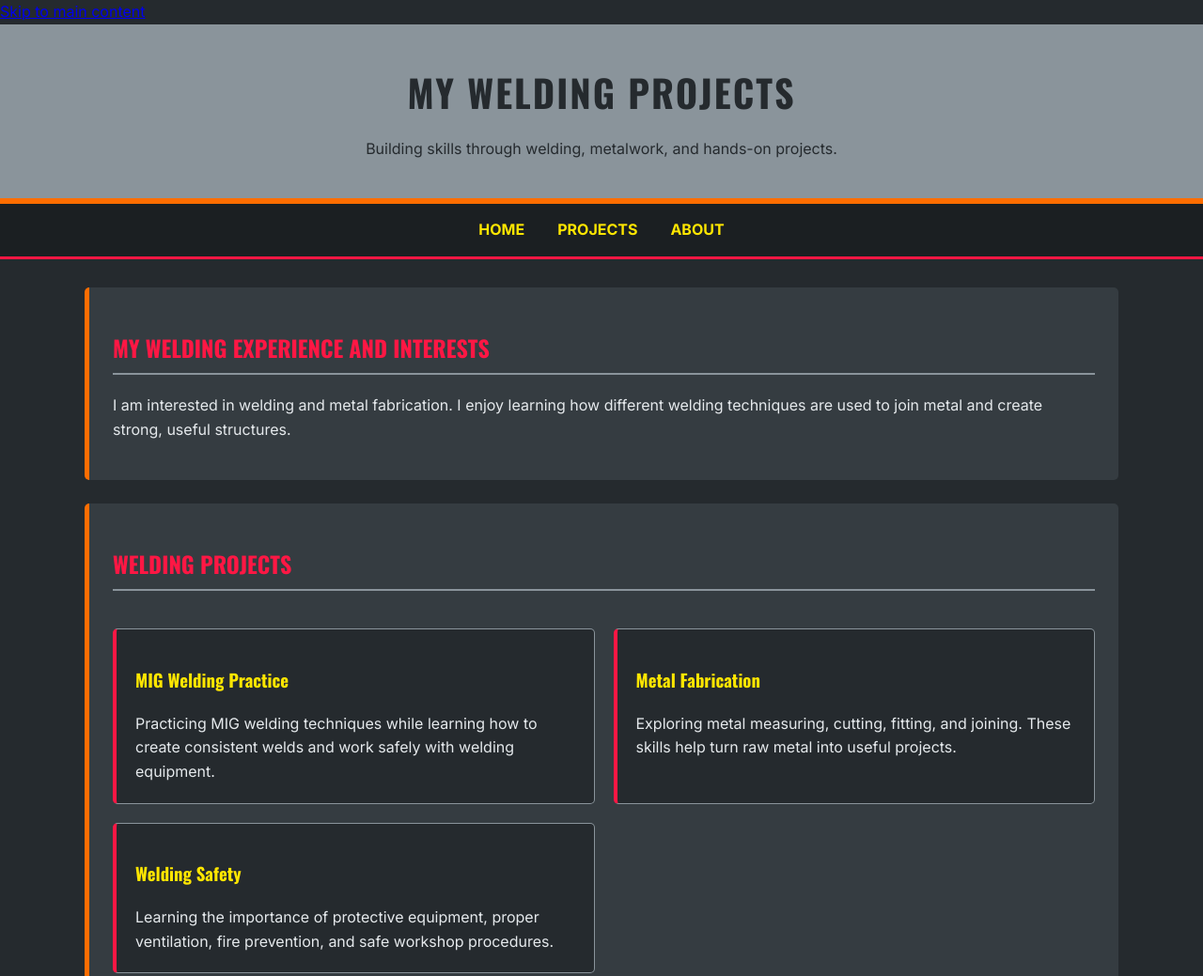
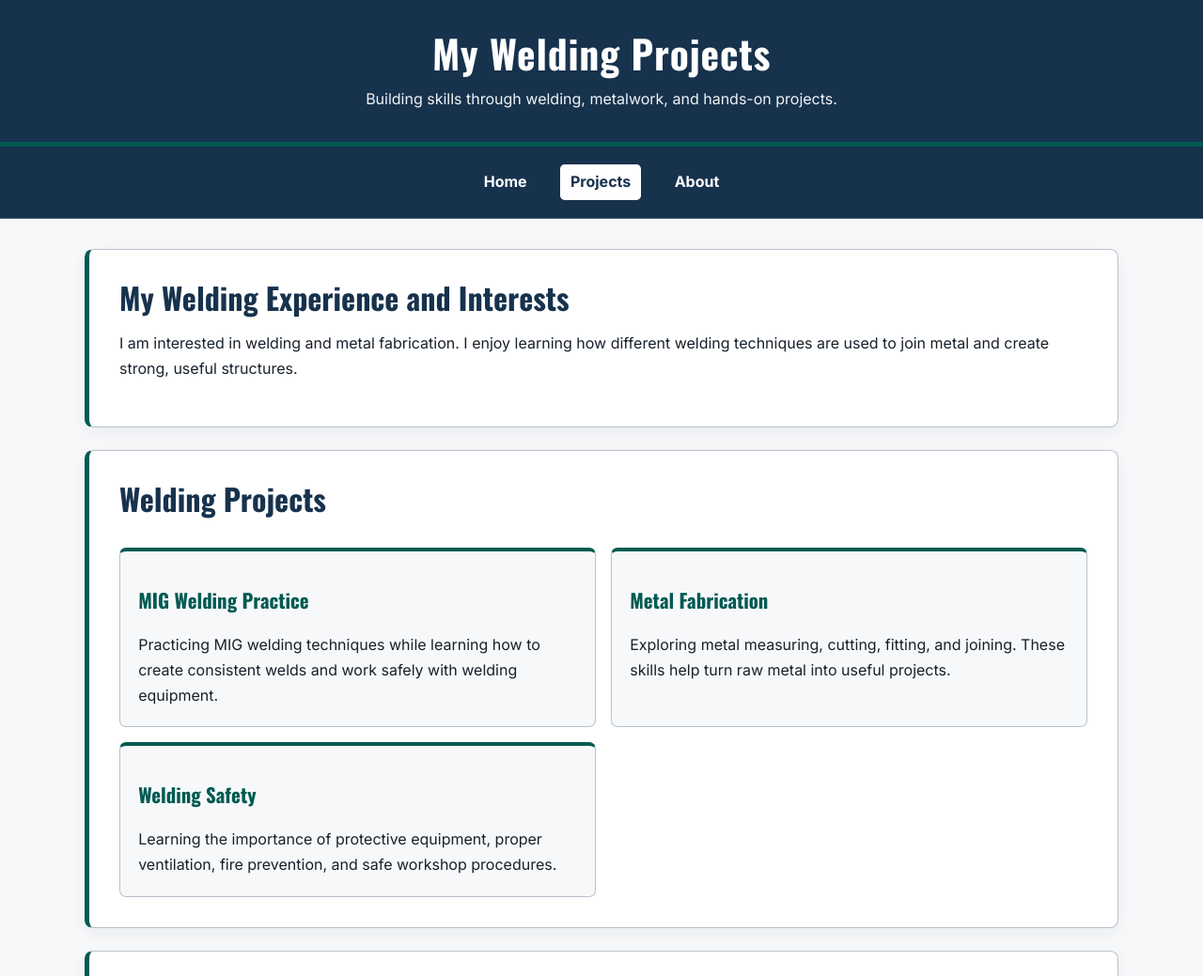
Before and after one commit to ReggieL96/The-Welding-Way, a plain HTML site: page projects.html in a window 1280 px wide. Shown: the top 1039 px of the page at 94% size. Drawn offline with nearby package versions, Linux system fonts and the light colour scheme.

Commit message:
Improve accessibility and visual design: update styles.css

```diff
--- a/styles.css
+++ b/styles.css
@@ -1,205 +1,137 @@
-
-
-/* Reset and base styles */
-* {
-    box-sizing: border-box;
+:root {
+    --ink: #17212B;
+    --paper: #F7F8FA;
+    --white: #FFFFFF;
+    --navy: #17324D;
+    --teal: #005A52;
+    --muted: #46515D;
+    --border: #B8C2CC;
+    --error: #A12622;
+    --focus: #FFBF47;
 }
-
-html {
-    width: 100%;
-    overflow-x: hidden;
-}
-
+* { box-sizing: border-box; }
+html { scroll-behavior: smooth; }
 body {
     margin: 0;
-    padding: 0;
-    width: 100%;
-    font-family: 'Inter', sans-serif;
-    background-color: #252A2E;
-    color: #E5E9EC;
-    line-height: 1.6;
+    background: var(--paper);
+    color: var(--ink);
+    font-family: 'Inter', Arial, sans-serif;
+    font-size: 1rem;
+    line-height: 1.7;
 }
-
-/* Google Fonts: Oswald for headings */
-h1, h2, h3, h4, h5, h6 {
-    font-family: 'Oswald', sans-serif;
+a { color: var(--teal); text-decoration-thickness: .12em; text-underline-offset: .18em; }
+a:hover { text-decoration-thickness: .18em; }
+a:focus-visible, button:focus-visible, input:focus-visible, textarea:focus-visible {
+    outline: 3px solid var(--focus);
+    outline-offset: 3px;
 }
-
-/* Header */
+.skip-link {
+    position: absolute; left: 1rem; top: -5rem; z-index: 10;
+    padding: .65rem 1rem; background: var(--white); color: var(--navy);
+    border: 2px solid var(--navy); border-radius: .35rem;
+}
+.skip-link:focus { top: 1rem; }
 header {
-    background-color: #8A949B;
-    color: #252A2E;
+    background: var(--navy);
+    color: var(--white);
     text-align: center;
-    padding: 40px 20px;
-    border-bottom: 6px solid #FF6D00;
+    padding: 2rem 1.25rem;
+    border-bottom: 5px solid var(--teal);
 }
-
 header h1 {
     margin: 0;
-    font-size: clamp(1.6rem, 4vw, 2.5rem);
-    text-transform: uppercase;
-    letter-spacing: 2px;
+    color: var(--white);
+    font: 700 clamp(1.7rem, 4vw, 2.6rem)/1.2 'Oswald', 'Arial Narrow', sans-serif;
+    letter-spacing: .02em;
 }
-
-header p {
-    margin-bottom: 0;
+header p { margin: .65rem 0 0; color: #F1F4F7; }
+nav {
+    background: var(--navy);
+    padding: .85rem 1rem;
+    border-bottom: 1px solid #456078;
 }
-
-/* Navigation using Flexbox */
-nav {
-    background-color: #1B1F22;
-    padding: 15px;
-    border-bottom: 3px solid #FF1744;
+nav ul {
+    display: flex; flex-wrap: wrap; justify-content: center; gap: .5rem 1.5rem;
+    list-style: none; margin: 0; padding: 0;
 }
-
-nav ul {
-    list-style: none;
-    display: flex;
-    flex-wrap: wrap;
-    justify-content: center;
-    gap: 20px 35px;
-    margin: 0;
-    padding: 0;
+nav a {
+    display: inline-block; padding: .35rem .7rem;
+    color: var(--white); font-weight: 700; text-decoration: none;
+    border-radius: .3rem;
 }
-
-nav a {
-    color: #FFE600;
-    text-decoration: none;
-    font-weight: bold;
-    text-transform: uppercase;
+nav a:hover, nav a[aria-current="page"] { background: var(--white); color: var(--navy); }
+main { width: min(1100px, calc(100% - 2.5rem)); margin: 2rem auto 4rem; }
+section {
+    margin: 0 0 1.5rem; padding: clamp(1.2rem, 3vw, 2rem);
+    background: var(--white); border: 1px solid var(--border);
+    border-left: 5px solid var(--teal); border-radius: .55rem;
+    box-shadow: 0 5px 16px rgb(23 33 43 / 6%);
 }
-
-nav a:hover {
-    color: #FF6D00;
+h1, h2, h3 { font-family: 'Oswald', 'Arial Narrow', sans-serif; line-height: 1.2; }
+h2 { margin: 0 0 1rem; color: var(--navy); font-size: clamp(1.55rem, 3vw, 2rem); }
+h3 { color: var(--teal); font-size: 1.3rem; }
+p { margin-top: 0; }
+article {
+    min-width: 0; padding: 1.2rem; margin: 0;
+    background: var(--paper); border: 1px solid var(--border);
+    border-top: 4px solid var(--teal); border-radius: .45rem;
 }
-
-/* Main content */
-main {
-    width: min(100% - 32px, 1100px);
-    margin: 30px auto;
+article p:last-child { margin-bottom: 0; }
+main section:has(article) { display: grid; grid-template-columns: repeat(2, minmax(0, 1fr)); gap: 1rem; }
+main section:has(article) > h2 { grid-column: 1 / -1; }
+.project-grid { display: grid; grid-template-columns: repeat(3, minmax(0, 1fr)); gap: 1rem; }
+ul { padding-left: 1.35rem; }
+li { margin-block: .3rem; }
+footer {
+    margin-top: 3rem; padding: 1.3rem;
+    background: var(--navy); color: var(--white); text-align: center;
+    border-top: 4px solid var(--teal);
 }
-
-/* Sections */
-section {
-    background-color: #353C41;
-    margin-bottom: 25px;
-    padding: 25px;
-    border-left: 5px solid #FF6D00;
-    border-radius: 5px;
+footer p { margin: 0; color: var(--white); }
+.contact-panel { margin-top: 2rem; }
+form { max-width: 720px; }
+.form-field { display: grid; gap: .35rem; margin: 1.1rem 0; }
+label, legend { color: var(--navy); font-weight: 700; }
+input, textarea {
+    width: 100%; padding: .75rem .85rem; border: 1px solid #687684;
+    border-radius: .35rem; background: var(--white); color: var(--ink);
+    font: inherit;
 }
-
-h2 {
-    color: #FF1744;
-    text-transform: uppercase;
-    border-bottom: 2px solid #8A949B;
-    padding-bottom: 8px;
+textarea { resize: vertical; }
+input[aria-invalid="true"], textarea[aria-invalid="true"] { border: 2px solid var(--error); }
+.field-hint, .required-note, .form-note { color: var(--muted); font-size: .9rem; }
+.field-hint, .field-error { margin: 0; }
+.field-error { color: var(--error); font-size: .92rem; font-weight: 700; }
+.choice-group { padding: 1rem; border: 1px solid var(--border); border-radius: .4rem; }
+.choice-group legend { padding-inline: .35rem; }
+.choice { display: flex; align-items: center; gap: .55rem; font-weight: 400; }
+.choice input { width: 1.1rem; height: 1.1rem; accent-color: var(--teal); }
+.button {
+    padding: .75rem 1.2rem; border: 2px solid var(--teal); border-radius: .4rem;
+    background: var(--teal); color: var(--white); font: 700 1rem 'Inter', Arial, sans-serif;
+    cursor: pointer;
 }
-
-h3 {
-    color: #FFE600;
+.button:hover { background: var(--navy); border-color: var(--navy); }
+.error-summary {
+    margin: 1rem 0; padding: 1rem 1.2rem; border: 2px solid var(--error);
+    border-left-width: .45rem; border-radius: .4rem; background: #FFF7F6; color: var(--ink);
 }
-
-/* CSS Grid layout for sections with articles */
-main section:has(article) {
-    display: grid;
-    grid-template-columns: repeat(2, minmax(0, 1fr));
-    gap: 20px;
+.error-summary h3 { color: var(--error); }
+.error-summary ul { margin-bottom: 0; }
+.form-status { margin-top: .8rem; color: var(--teal); font-weight: 700; }
+.form-note { margin-top: 1.2rem; }
+img, video, iframe { max-width: 100%; height: auto; }
+@media (max-width: 800px) {
+    .project-grid { grid-template-columns: repeat(2, minmax(0, 1fr)); }
 }
-
-main section:has(article) h2 {
-    grid-column: 1 / -1;
+@media (max-width: 600px) {
+    main { width: calc(100% - 1.5rem); margin: 1.2rem auto 3rem; }
+    main section:has(article) { grid-template-columns: 1fr; }
+    main section:has(article) > h2 { grid-column: auto; }
+    .project-grid { grid-template-columns: 1fr; }
+    nav ul { flex-direction: column; align-items: center; gap: .25rem; }
 }
-
-/* Welding page project grid */
-.project-grid {
-    display: grid;
-    grid-template-columns: repeat(3, minmax(0, 1fr));
-    gap: 20px;
+@media (prefers-reduced-motion: reduce) {
+    html { scroll-behavior: auto; }
+    *, *::before, *::after { animation-duration: .01ms !important; transition-duration: .01ms !important; }
 }
-
-/* Article cards */
-article {
-    min-width: 0;
-    background-color: #252A2E;
-    padding: 20px;
-    margin: 0;
-    border: 1px solid #8A949B;
-    border-left: 4px solid #FF1744;
-    border-radius: 5px;
-    overflow-wrap: anywhere;
-}
-
-article p {
-    margin-bottom: 0;
-}
-
-/* Images and other media */
-img,
-video,
-iframe {
-    max-width: 100%;
-    height: auto;
-}
-
-/* Footer */
-footer {
-    background-color: #1B1F22;
-    color: #E5E9EC;
-    text-align: center;
-    padding: 20px;
-    margin-top: 40px;
-    border-top: 5px solid #FFE600;
-}
-
-/* Tablet layout */
-@media (max-width: 900px) {
-    main section:has(article) {
-        grid-template-columns: repeat(2, minmax(0, 1fr));
-    }
-
-    .project-grid {
-        grid-template-columns: repeat(2, minmax(0, 1fr));
-    }
-
-    section {
-        padding: 20px;
-    }
-}
-
-/* Mobile layout */
-@media (max-width: 600px) {
-    header {
-        padding: 25px 15px;
-    }
-
-    nav ul {
-        flex-direction: column;
-        align-items: center;
-        gap: 12px;
-    }
-
-    main {
-        width: calc(100% - 24px);
-        margin: 20px auto;
-    }
-
-    section {
-        padding: 16px;
-    }
-
-    main section:has(article) {
-        grid-template-columns: minmax(0, 1fr);
-    }
-
-    main section:has(article) h2 {
-        grid-column: auto;
-    }
-
-    .project-grid {
-        grid-template-columns: 1fr;
-    }
-
-    article {
-        padding: 15px;
-    }
-}
```
